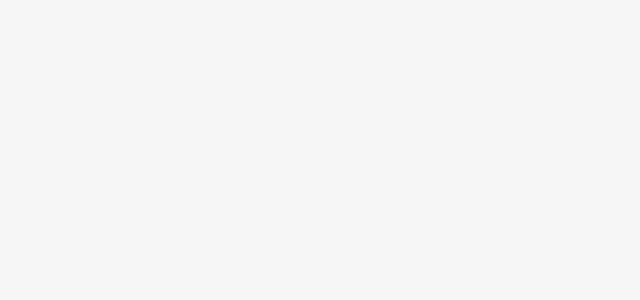
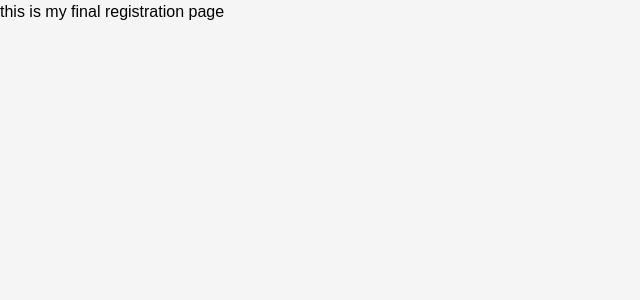
Before and after one commit to iamanish1/DevPlatformFinal, a React (Vite) app in the folder client/: page /participate in a window 1280 px wide. Before the commit this address had no page. Shown: the top 300 px of the page, without its empty margins (0-640 px from the left). Built offline with nearby package versions, Linux system fonts and the light colour scheme; sample sign-in values are in the browser's storage.

Commit message:
start working on the final event registrarion page

```diff
--- a/client/src/pages/BugHuntArena.jsx
+++ b/client/src/pages/BugHuntArenaEventRegisterPage.jsx
@@ -4,6 +4,7 @@ import { FaCalendar } from "react-icons/fa";
 import { GoDotFill } from "react-icons/go";
 import { MdGroups2 } from "react-icons/md";
 import { IoPeople } from "react-icons/io5";
+import { Link } from "react-router-dom";
 
 
 
@@ -305,8 +306,11 @@ const BugHuntArena = () => {
               <h1 className="text-[2.5vmin] font-sans font-semibold ml-[2vmin] mt-[2vmin]">Date & Time :</h1>
             </div>
             <div className="flex  justify-center items-center mt-[5vmin]">
-              <button className="w-[45vmin] h-[6.5vmin] bg-[#4C1A76] rounded-[4vmin]
+             <Link to="/participate">
+             <button className="w-[45vmin] h-[6.5vmin] bg-[#4C1A76] rounded-[4vmin]
               font-poppins font-semibold uppercase text-white text-[2.5vmin]">Register</button>
+             </Link>
+
             </div>
           </div>
           <div className="h-[30vmin] w-[50vmin] bg-white mrl-[0.5vmin]">
--- /dev/null
+++ b/client/src/pages/SubEventRegistrationPage.jsx
@@ -0,0 +1,12 @@
+const FinalRegistrationPage = ()=>{
+    return (
+        <>
+        {/* Player Regitsration Page  */}
+        <div>
+            this is my final registration page
+        </div>
+        </>
+    )
+} ;
+
+export default FinalRegistrationPage ;
--- a/client/src/routes/Routes.jsx
+++ b/client/src/routes/Routes.jsx
@@ -6,7 +6,7 @@ import LoginAccount from "../pages/AlreadyAccout";
 import AlreadyAccount from "../pages/AlreadyAccout";
 import CommunitySection from "../pages/Community";
 import  ProfilePage  from "../pages/Profile";
-import BugHuntArena from "../pages/BugHuntArena";
+import BugHuntArena from "../pages/BugHuntArenaEventRegisterPage";
 import ProtectedRoute from "../components/ProtectedRoute";
 import { AuthContext}  from "../Context/AuthContext";
 import { useContext } from "react";
@@ -18,6 +18,7 @@ import SpeedGuidnace from "../pages/SpeedGuidnace";
 import QuizPage from "../pages/QuizPage";
 import DeveloperMarketPlace from "../pages/DeveloperMarketPlace";
 import MentorshipPage from "../pages/Mentorship";
+import FinalRegistrationPage from "../pages/SubEventRegistrationPage";
 
 const AppRoutes = () => {
     const isAuthenticated = useContext(AuthContext);
@@ -37,6 +38,7 @@ const AppRoutes = () => {
         <Route path="participant/speedguide" element={<SpeedGuidnace/>}/>
         <Route path="participant/Quiz" element={<QuizPage/>} />
         <Route path="/mentorship" element={<MentorshipPage/>} />
+        <Route path="/participate" element={<FinalRegistrationPage/>} />
 
         </Route>
         <Route path="/" element={<HomePage/>} />
```
